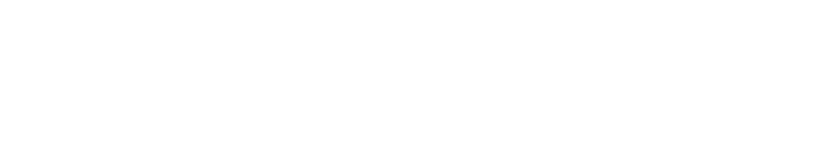
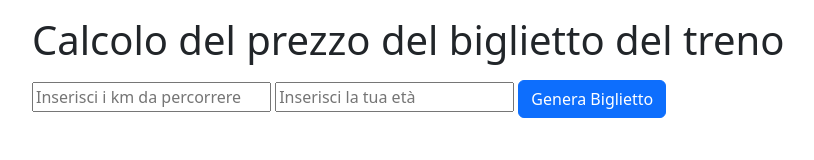
Before and after one commit to MattiaVolonterio/js-biglietto-treno-form, a plain HTML site: page index.html in a window 1280 px wide. Shown: the whole page, without its empty margins (50-864 px from the left). Drawn offline with nearby package versions, Linux system fonts and the light colour scheme.

Commit message:
feat: input structure

```diff
--- a/index.html
+++ b/index.html
@@ -24,5 +24,27 @@
     <!-- Link script -->
     <script src="./js/main.js" defer></script>
   </head>
-  <body></body>
+  <body>
+    <div class="container">
+      <h1 class="my-3">Calcolo del prezzo del biglietto del treno</h1>
+      <!-- Input -->
+      <input
+        type="text"
+        name="distance"
+        id="distance-input"
+        placeholder="Inserisci i km da percorrere"
+      />
+
+      <input
+        type="text"
+        name="user_age"
+        id="age-input"
+        placeholder="Inserisci la tua età"
+      />
+
+      <button type="button" id="generate-button" class="btn btn-primary">
+        Genera Biglietto
+      </button>
+    </div>
+  </body>
 </html>
```
